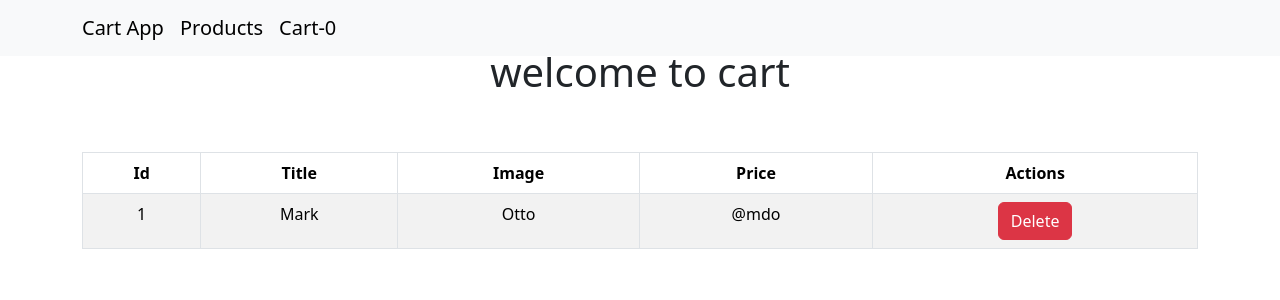
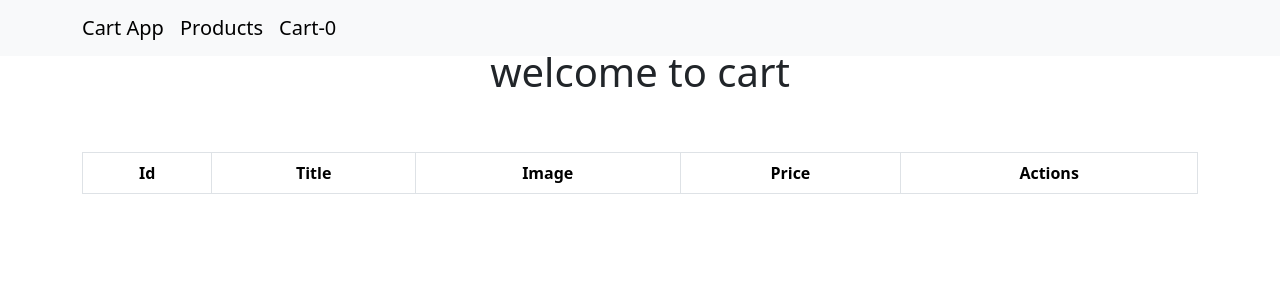
Before and after one commit to SamRizk194/E-commerce, a React (Create React App) app: page /cart in a window 1280 px wide. Shown: the top 300 px of the page. Built offline with nearby package versions, Linux system fonts and the light colour scheme.

Commit message:
modifing Cart component with table

```diff
--- a/src/components/Cart.js
+++ b/src/components/Cart.js
@@ -1,8 +1,10 @@
 import { Container } from "react-bootstrap";
 import Table from "react-bootstrap/Table";
 import Button from "react-bootstrap/Button";
+import { useSelector } from "react-redux";
 
 function Cart() {
+  const cart = useSelector((state) => state.cart);
   return (
     <Container>
       <h1 className="py-5">welcome to cart</h1>
@@ -17,6 +19,7 @@ function Cart() {
           </tr>
         </thead>
         <tbody>
+          {cart.map((product) => (
             <tr>
               <td>1</td>
               <td>Mark</td>
@@ -26,6 +29,7 @@ function Cart() {
                 <Button variant="danger">Delete</Button>
               </td>
             </tr>
+          ))}
         </tbody>
       </Table>
     </Container>
```
Lines whose indentation alone changed are shown as unchanged.
